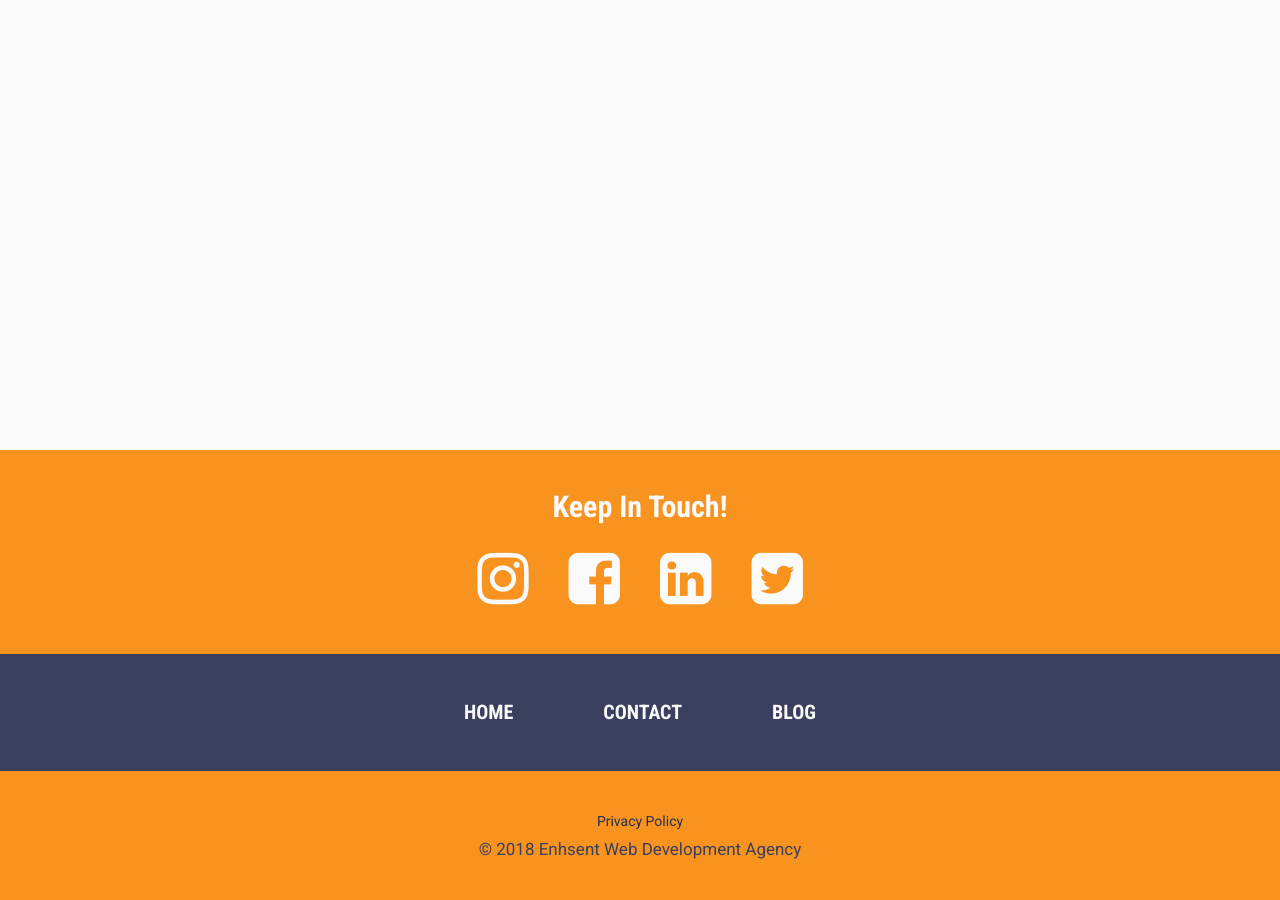
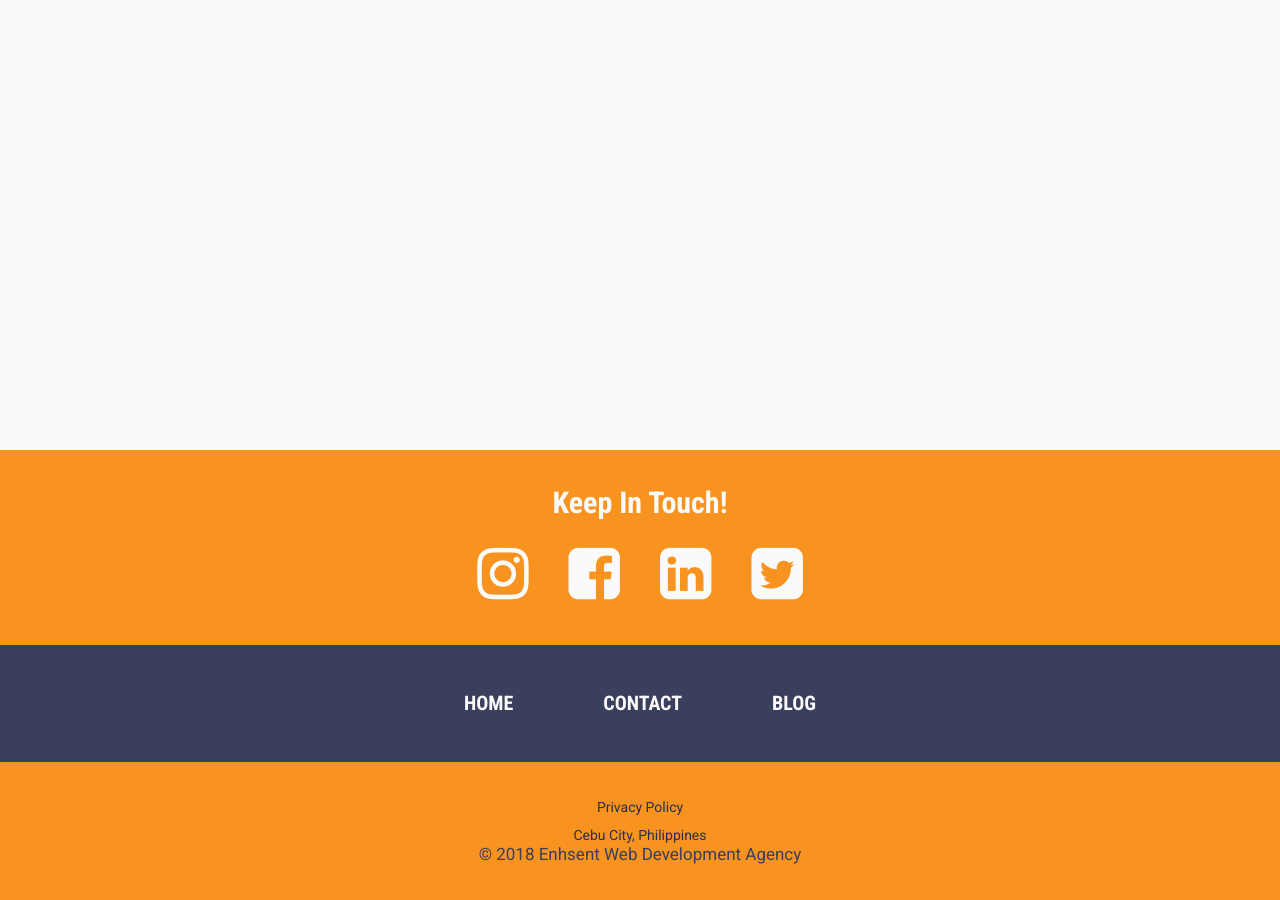
Before and after one commit to juscuizon/enhsent, a Jekyll site: the page built from index.html, in a window 1280 px wide and 900 px high, scrolled down 2879 px. Built offline with Jekyll 4.4.1, drawn with Linux system fonts in a browser that asks for light colours; some web fonts are replaced.

Commit message:
Added a city link to footer

```diff
--- a/_includes/footer.html
+++ b/_includes/footer.html
@@ -1 +1 @@
-<div class="footer-container"><div class="social-links"><h2>Keep In Touch!</h2><ul><li><a href="https://www.instagram.com/enhsent/" target="_blank"><i class="fa fa-instagram"></i></a></li><li><a href="https://www.facebook.com/enhsent/" target="_blank"><i class="fa fa-facebook-square"></i></a></li><li><a href="https://www.linkedin.com/company/enhsent/" target="_blank"><i class="fa fa-linkedin-square"></i></a></li><li><a href="https://twitter.com/enhsent" target="_blank"><i class="fa fa-twitter-square"></i></a></li></ul></div><div class="footer-nav"><ul><li><a href="{{sitebase.url}}/">Home</a></li><!--li: a(href="#") Services--><!--li: a(href="#") Portfolio--><li><a href="{{sitebase.url}}/contact/index.html">Contact</a></li><li><a href="{{sitebase.url}}/blog/index.html" target="_blank">Blog</a></li></ul></div><div class="final"><div class="privacy-policy"><a href="{{sitebase.url}}/privacy-policy/index.html">Privacy Policy</a></div><div class="coyright"><span>© 2018   Enhsent Web Development Agency</span></div></div></div>
+<div class="footer-container"><div class="social-links"><h2>Keep In Touch!</h2><ul><li><a href="https://www.instagram.com/enhsent/" target="_blank"><i class="fa fa-instagram"></i></a></li><li><a href="https://www.facebook.com/enhsent/" target="_blank"><i class="fa fa-facebook-square"></i></a></li><li><a href="https://www.linkedin.com/company/enhsent/" target="_blank"><i class="fa fa-linkedin-square"></i></a></li><li><a href="https://twitter.com/enhsent" target="_blank"><i class="fa fa-twitter-square"></i></a></li></ul></div><div class="footer-nav"><ul><li><a href="{{sitebase.url}}/">Home</a></li><!--li: a(href="#") Services--><!--li: a(href="#") Portfolio--><li><a href="{{sitebase.url}}/contact/index.html">Contact</a></li><li><a href="{{sitebase.url}}/blog/index.html" target="_blank">Blog</a></li></ul></div><div class="final"><div class="privacy-policy"><a href="{{sitebase.url}}/privacy-policy/index.html">Privacy Policy</a></div><div class="address"><a href="https://www.google.com.ph/maps/place/Cebu+City,+Cebu/@10.3787341,123.7062054,11z/data=!3m1!4b1!4m5!3m4!1s0x33a999258dcd2dfd:0x4c34030cdbd33507!8m2!3d10.3156992!4d123.8854366" target="_blank">Cebu City, Philippines</a></div><div class="coyright"><span>© 2018   Enhsent Web Development Agency</span></div></div></div>
--- a/_pugfiles/footer.pug
+++ b/_pugfiles/footer.pug
@@ -20,5 +20,7 @@
 	.final
 		.privacy-policy
 			a(href="{{sitebase.url}}/privacy-policy/index.html") Privacy Policy
+		.address
+			a(href="https://www.google.com.ph/maps/place/Cebu+City,+Cebu/@10.3787341,123.7062054,11z/data=!3m1!4b1!4m5!3m4!1s0x33a999258dcd2dfd:0x4c34030cdbd33507!8m2!3d10.3156992!4d123.8854366" target="_blank") Cebu City, Philippines
 		.coyright
 			span © 2018   Enhsent Web Development Agency
```
